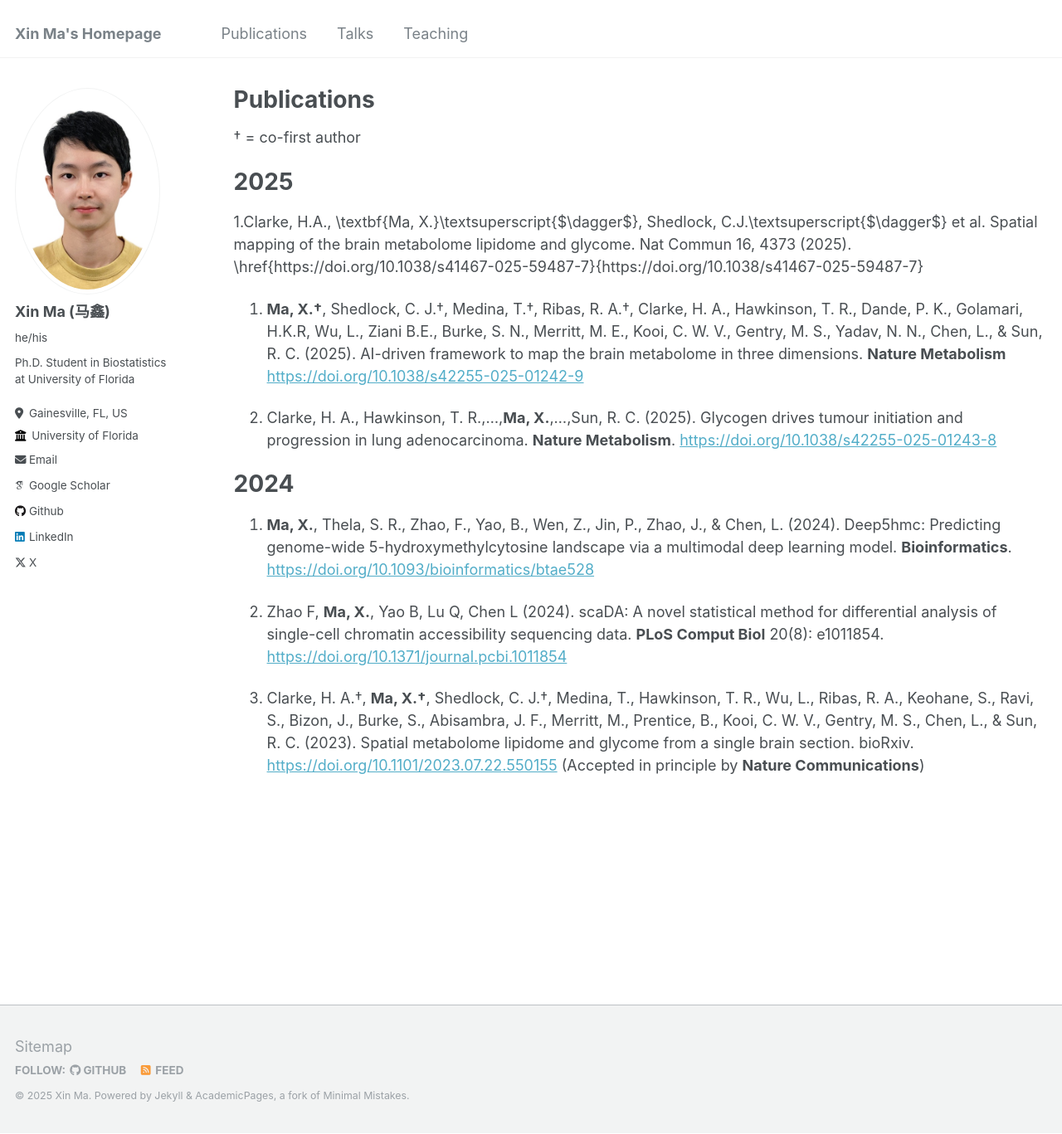
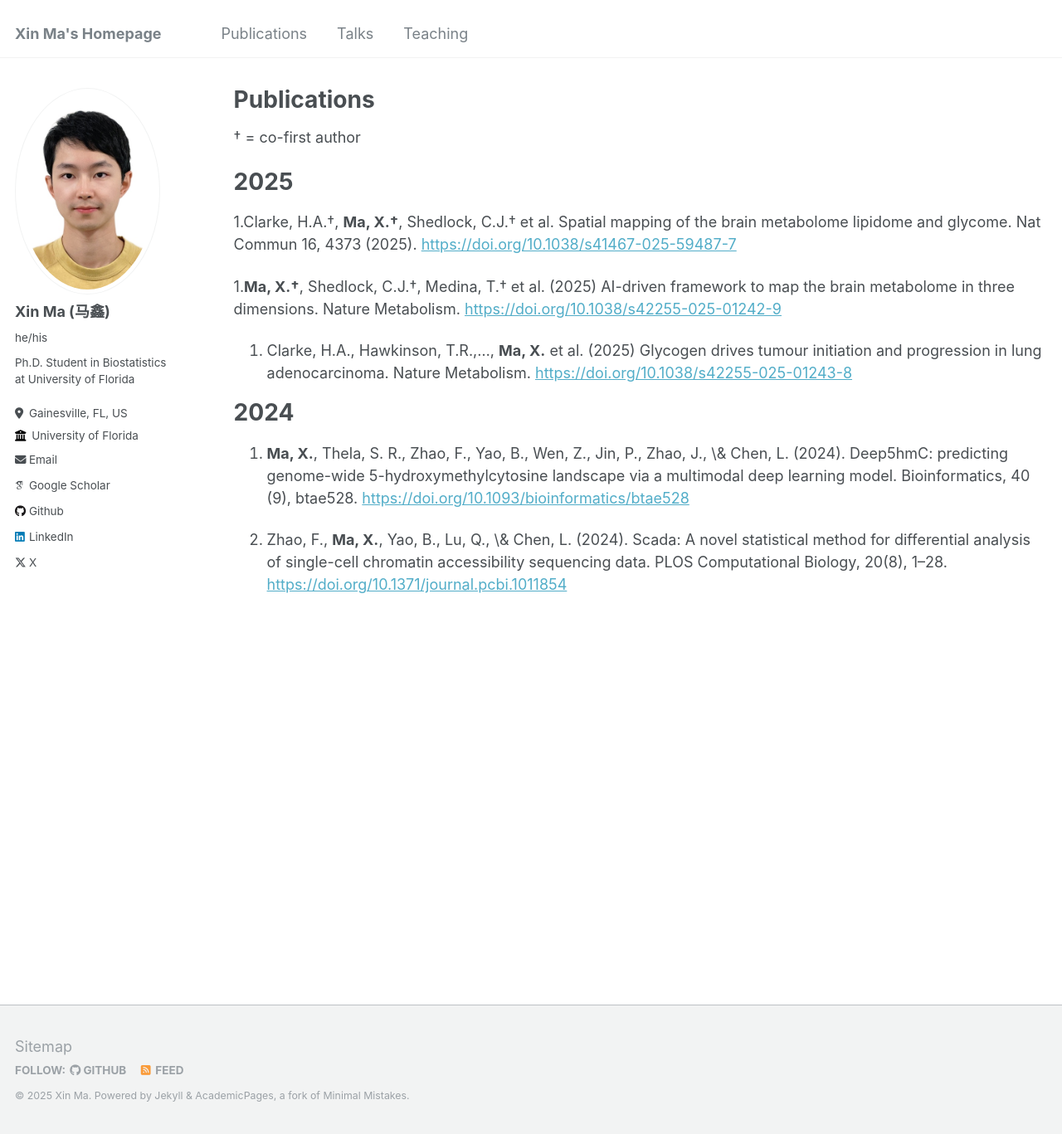
Before and after one commit to XinBiostats/xinbiostats.github.io, a Jekyll site: the page built from _pages/publications.md, in a window 1280 px wide and 1367 px high. Shown: the whole window at 83% size. Built offline with Jekyll 4.4.1, drawn with Linux system fonts in a browser that asks for light colours; some web fonts are replaced.

Commit message:
Update publications.md

```diff
--- a/_pages/publications.md
+++ b/_pages/publications.md
@@ -7,24 +7,13 @@ author_profile: true
 † = co-first author
 
 # 2025
-1.Clarke, H.A., \textbf{Ma, X.}\textsuperscript{$\dagger$}, Shedlock, C.J.\textsuperscript{$\dagger$} et al. Spatial mapping of the brain metabolome lipidome and glycome. Nat Commun 16, 4373 (2025). \href{https://doi.org/10.1038/s41467-025-59487-7}{https://doi.org/10.1038/s41467-025-59487-7}
+1.Clarke, H.A.†, **Ma, X.†**, Shedlock, C.J.† et al. Spatial mapping of the brain metabolome lipidome and glycome. Nat Commun 16, 4373 (2025). <https://doi.org/10.1038/s41467-025-59487-7>
 
-1. **Ma, X.†**, Shedlock, C. J.†, Medina, T.†, Ribas, R. A.†, Clarke, H. A., Hawkinson, T. R., Dande, P. K., Golamari, H.K.R, Wu, L., Ziani B.E., Burke, S. N., Merritt, M. E., Kooi,
-C. W. V., Gentry, M. S., Yadav, N. N., Chen, L., & Sun, R. C. (2025).
-AI-driven framework to map the brain metabolome in three dimensions. **Nature Metabolism** <https://doi.org/10.1038/s42255-025-01242-9>
+1.**Ma, X.†**, Shedlock, C.J.†, Medina, T.† et al. (2025) AI-driven framework to map the brain metabolome in three dimensions. Nature Metabolism. <https://doi.org/10.1038/s42255-025-01242-9>
 
-1. Clarke, H. A., Hawkinson, T. R.,...,**Ma, X.**,...,Sun, R. C. (2025). Glycogen drives tumour initiation and progression in lung adenocarcinoma. **Nature Metabolism**. <https://doi.org/10.1038/s42255-025-01243-8>
+1. Clarke, H.A., Hawkinson, T.R.,..., **Ma, X.** et al. (2025) Glycogen drives tumour initiation and progression in lung adenocarcinoma. Nature Metabolism. <https://doi.org/10.1038/s42255-025-01243-8>
 
 # 2024
-1. **Ma, X.**, Thela, S. R., Zhao, F., Yao, B., Wen, Z., Jin, P., Zhao, J., & Chen, L.
-(2024). Deep5hmc: Predicting genome-wide 5-hydroxymethylcytosine
-landscape via a multimodal deep learning model. **Bioinformatics**. <https://doi.org/10.1093/bioinformatics/btae528>
+1. **Ma, X.**, Thela, S. R., Zhao, F., Yao, B., Wen, Z., Jin, P., Zhao, J., \& Chen, L. (2024). Deep5hmC: predicting genome-wide 5-hydroxymethylcytosine landscape via a multimodal deep learning model. Bioinformatics, 40 (9), btae528. <https://doi.org/10.1093/bioinformatics/btae528>
 
-1. Zhao F, **Ma, X.**, Yao B, Lu Q, Chen L (2024). scaDA: A novel statistical method for differential analysis of single-cell chromatin accessibility sequencing data. **PLoS Comput Biol** 20(8): e1011854. <https://doi.org/10.1371/journal.pcbi.1011854>
-
-1. Clarke, H. A.†, **Ma, X.†**, Shedlock, C. J.†, Medina, T., Hawkinson, T. R., Wu, L.,
-Ribas, R. A., Keohane, S., Ravi, S., Bizon, J., Burke, S., Abisambra,
-J. F., Merritt, M., Prentice, B., Kooi, C. W. V., Gentry, M. S., Chen, L.,
-& Sun, R. C. (2023). Spatial metabolome lipidome and glycome from
-a single brain section. bioRxiv. <https://doi.org/10.1101/2023.07.22.550155>
-(Accepted in principle by **Nature Communications**)
+1. Zhao, F., **Ma, X.**, Yao, B., Lu, Q., \& Chen, L. (2024). Scada: A novel statistical method for differential analysis of single-cell chromatin accessibility sequencing data. PLOS Computational Biology, 20(8), 1–28. <https://doi.org/10.1371/journal.pcbi.1011854>
```
